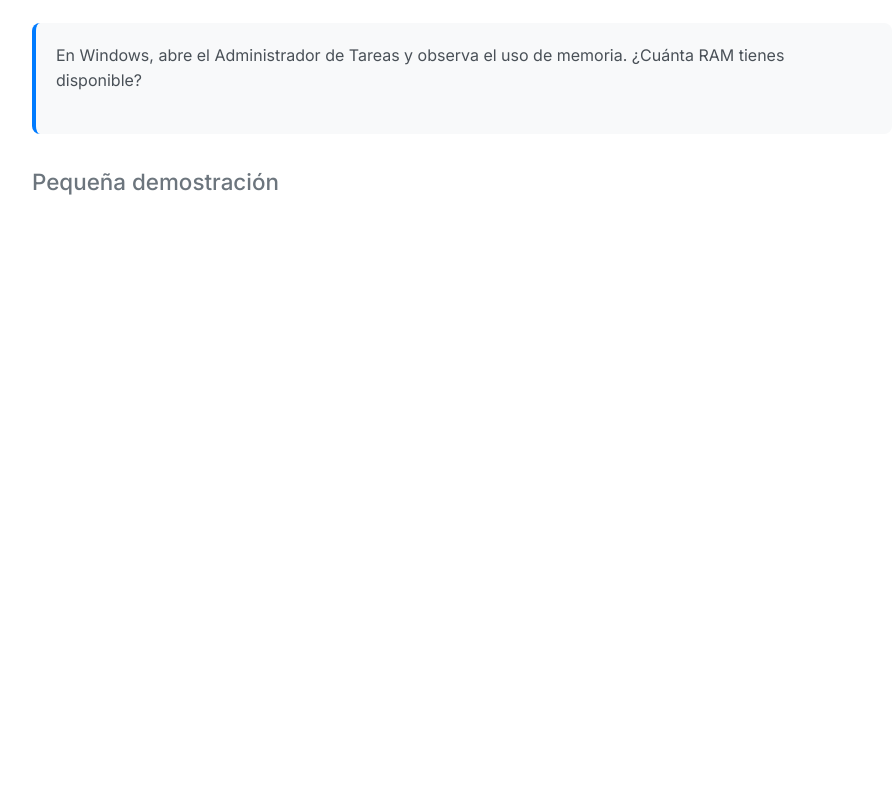
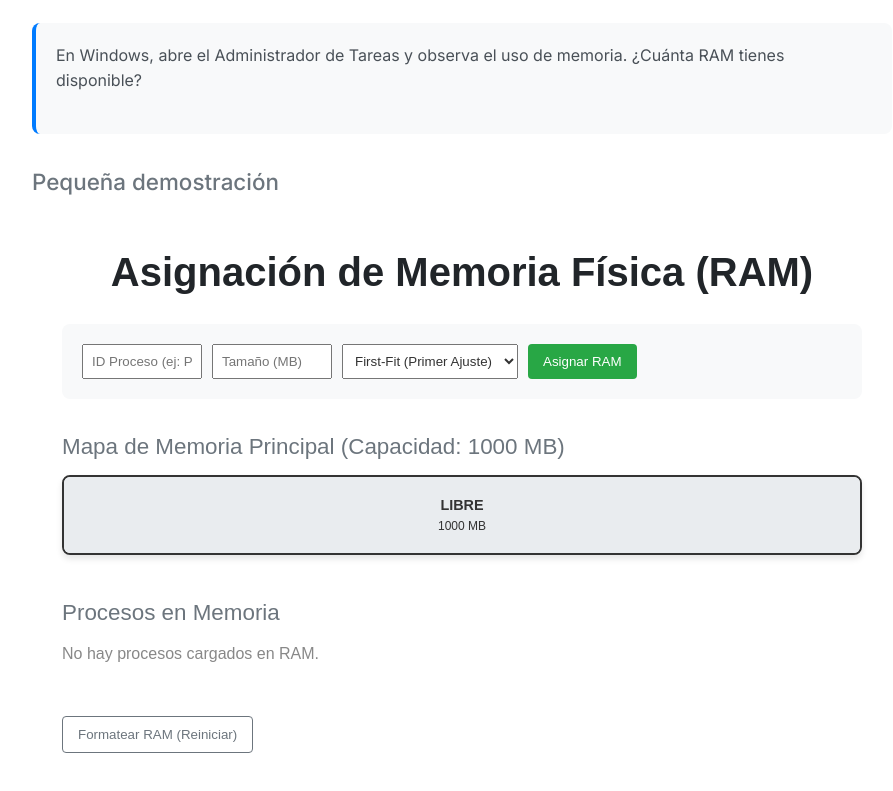
Before and after one commit to robertojimenez2/proyecto-so-p2, a React (Create React App) app: page /memorias in a window 1280 px wide. Shown: the part 2105-2896 px from the top of the page, without its empty margins (178-1071 px from the left). Before the commit the page ends 2355 px from the top, so only its background shows below. Built offline with nearby package versions, Linux system fonts and the light colour scheme.

Commit message:
agrega funcionalidad de memorias

```diff
--- a/src/components/Memorias.jsx
+++ b/src/components/Memorias.jsx
@@ -1,4 +1,5 @@
 import React from "react";
+import SimuladorMemoria from "./SimuladorMemoria";
 
 function Memorias() {
   return (
@@ -94,6 +95,7 @@ function Memorias() {
         </p>
       </div>
       <h3>Pequeña demostración</h3>
+      <SimuladorMemoria />
     </div>
   );
 }
--- /dev/null
+++ b/src/components/SimuladorMemoria.jsx
@@ -0,0 +1,249 @@
+import { useState } from "react";
+
+function SimuladorMemoria() {
+  const TAMANO_TOTAL_RAM = 1000; // Asumiremos que nuestra RAM tiene 1000MB
+
+  // Estado inicial: Un solo bloque libre que abarca toda la RAM
+  const [memoria, setMemoria] = useState([
+    { id_proceso: null, tamano: TAMANO_TOTAL_RAM, libre: true },
+  ]);
+
+  const [algoritmo, setAlgoritmo] = useState("first");
+  const [nuevoProceso, setNuevoProceso] = useState({ id: "", tamano: "" });
+  const [mensajeError, setMensajeError] = useState(null);
+
+  const comunicarseConPython = async (payload) => {
+    try {
+      const respuesta = await fetch("http://localhost:8000/simular/memoria", {
+        method: "POST",
+        headers: { "Content-Type": "application/json" },
+        body: JSON.stringify(payload),
+      });
+      const datos = await respuesta.json();
+
+      if (datos.error) {
+        setMensajeError(datos.error);
+        setTimeout(() => setMensajeError(null), 4000);
+      } else {
+        setMemoria(datos.memoria);
+      }
+    } catch (error) {
+      console.error("Error conectando con Python:", error);
+    }
+  };
+
+  const asignarMemoria = (e) => {
+    e.preventDefault();
+    if (!nuevoProceso.id || !nuevoProceso.tamano) return;
+
+    comunicarseConPython({
+      memoria: memoria,
+      algoritmo: algoritmo,
+      nuevo_proceso_id: nuevoProceso.id,
+      nuevo_proceso_tamano: parseInt(nuevoProceso.tamano),
+    });
+
+    setNuevoProceso({ id: "", tamano: "" });
+  };
+
+  const liberarProceso = (id_proceso) => {
+    comunicarseConPython({
+      memoria: memoria,
+      algoritmo: algoritmo,
+      proceso_a_liberar: id_proceso,
+    });
+  };
+
+  return (
+    <div
+      style={{
+        padding: "30px",
+        fontFamily: "sans-serif",
+        maxWidth: "900px",
+        margin: "auto",
+      }}
+    >
+      <h1>Asignación de Memoria Física (RAM)</h1>
+
+      {/* PANEL DE CONTROL */}
+      <div
+        style={{
+          backgroundColor: "#f8f9fa",
+          padding: "20px",
+          borderRadius: "8px",
+          marginBottom: "30px",
+          display: "flex",
+          gap: "20px",
+          alignItems: "center",
+        }}
+      >
+        <form
+          onSubmit={asignarMemoria}
+          style={{ display: "flex", gap: "10px", flex: 1 }}
+        >
+          <input
+            type="text"
+            placeholder="ID Proceso (ej: P1)"
+            value={nuevoProceso.id}
+            onChange={(e) =>
+              setNuevoProceso({ ...nuevoProceso, id: e.target.value })
+            }
+            style={{ padding: "8px", width: "120px" }}
+          />
+          <input
+            type="number"
+            placeholder="Tamaño (MB)"
+            value={nuevoProceso.tamano}
+            onChange={(e) =>
+              setNuevoProceso({ ...nuevoProceso, tamano: e.target.value })
+            }
+            style={{ padding: "8px", width: "120px" }}
+          />
+
+          <select
+            value={algoritmo}
+            onChange={(e) => setAlgoritmo(e.target.value)}
+            style={{ padding: "8px" }}
+          >
+            <option value="first">First-Fit (Primer Ajuste)</option>
+            <option value="best">Best-Fit (Mejor Ajuste)</option>
+            <option value="worst">Worst-Fit (Peor Ajuste)</option>
+          </select>
+
+          <button
+            type="submit"
+            style={{
+              backgroundColor: "#28a745",
+              color: "white",
+              border: "none",
+              padding: "8px 15px",
+              borderRadius: "4px",
+              cursor: "pointer",
+            }}
+          >
+            Asignar RAM
+          </button>
+        </form>
+      </div>
+
+      {mensajeError && (
+        <div
+          style={{
+            backgroundColor: "#f8d7da",
+            color: "#721c24",
+            padding: "10px",
+            borderRadius: "4px",
+            marginBottom: "20px",
+          }}
+        >
+          ⚠️ {mensajeError}
+        </div>
+      )}
+
+      {/* REPRESENTACIÓN VISUAL DE LA RAM */}
+      <h3>Mapa de Memoria Principal (Capacidad: {TAMANO_TOTAL_RAM} MB)</h3>
+      <div
+        style={{
+          display: "flex",
+          width: "100%",
+          height: "80px",
+          border: "2px solid #333",
+          borderRadius: "8px",
+          overflow: "hidden",
+          boxShadow: "0 4px 6px rgba(0,0,0,0.1)",
+        }}
+      >
+        {memoria.map((bloque, index) => {
+          // Calculamos qué porcentaje del div total debe ocupar este bloque
+          const porcentaje = (bloque.tamano / TAMANO_TOTAL_RAM) * 100;
+
+          return (
+            <div
+              key={index}
+              style={{
+                width: `${porcentaje}%`,
+                backgroundColor: bloque.libre ? "#e9ecef" : "#007bff",
+                color: bloque.libre ? "#6c757d" : "white",
+                borderRight:
+                  index < memoria.length - 1 ? "1px solid #333" : "none",
+                display: "flex",
+                flexDirection: "column",
+                justifyContent: "center",
+                alignItems: "center",
+                fontSize: "0.9rem",
+                transition: "all 0.3s",
+              }}
+            >
+              <strong>{bloque.libre ? "LIBRE" : bloque.id_proceso}</strong>
+              <small>{bloque.tamano} MB</small>
+            </div>
+          );
+        })}
+      </div>
+
+      {/* LISTA DE PROCESOS ACTIVOS PARA LIBERARLOS */}
+      <h3 style={{ marginTop: "40px" }}>Procesos en Memoria</h3>
+      <div style={{ display: "flex", gap: "10px", flexWrap: "wrap" }}>
+        {memoria.filter((b) => !b.libre).length === 0 && (
+          <p style={{ color: "#888" }}>No hay procesos cargados en RAM.</p>
+        )}
+
+        {memoria
+          .filter((b) => !b.libre)
+          .map((bloque, index) => (
+            <div
+              key={index}
+              style={{
+                padding: "10px 15px",
+                backgroundColor: "#e2e3e5",
+                borderRadius: "6px",
+                border: "1px solid #ccc",
+                display: "flex",
+                alignItems: "center",
+                gap: "10px",
+              }}
+            >
+              <span>
+                <strong>{bloque.id_proceso}</strong> ({bloque.tamano} MB)
+              </span>
+              <button
+                onClick={() => liberarProceso(bloque.id_proceso)}
+                style={{
+                  backgroundColor: "#dc3545",
+                  color: "white",
+                  border: "none",
+                  padding: "4px 8px",
+                  borderRadius: "4px",
+                  cursor: "pointer",
+                  fontSize: "0.8rem",
+                }}
+              >
+                Liberar (Kill)
+              </button>
+            </div>
+          ))}
+      </div>
+
+      <button
+        onClick={() =>
+          setMemoria([
+            { id_proceso: null, tamano: TAMANO_TOTAL_RAM, libre: true },
+          ])
+        }
+        style={{
+          marginTop: "30px",
+          padding: "10px 15px",
+          color: "#6c757d",
+          background: "none",
+          border: "1px solid #6c757d",
+          borderRadius: "4px",
+          cursor: "pointer",
+        }}
+      >
+        Formatear RAM (Reiniciar)
+      </button>
+    </div>
+  );
+}
+
+export default SimuladorMemoria;
```
Also changed, not shown: 1 other file (tests, documents, lock files or other folders).
